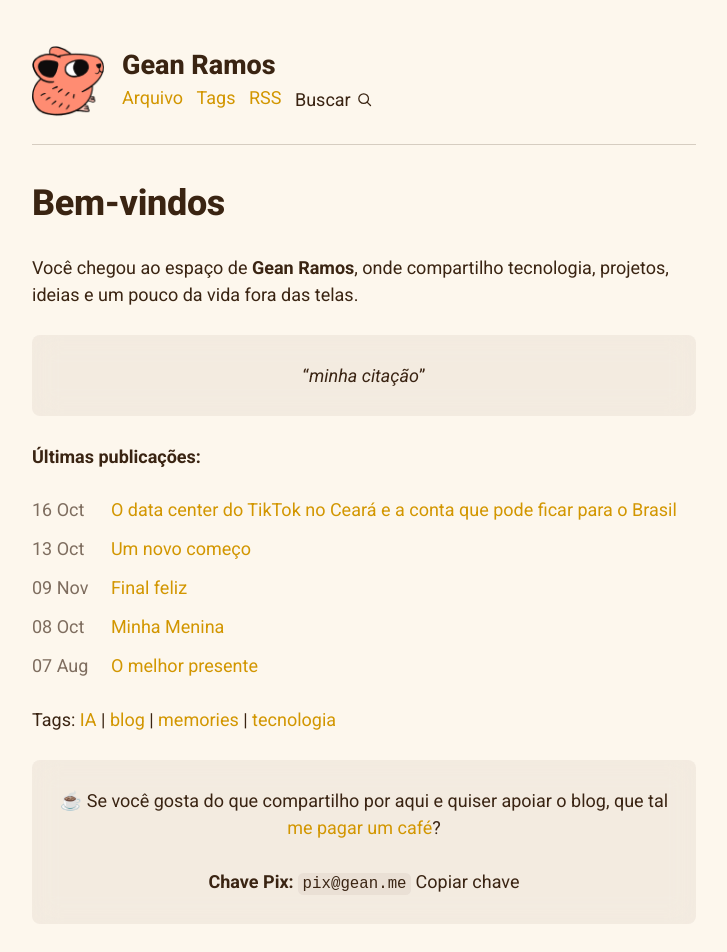
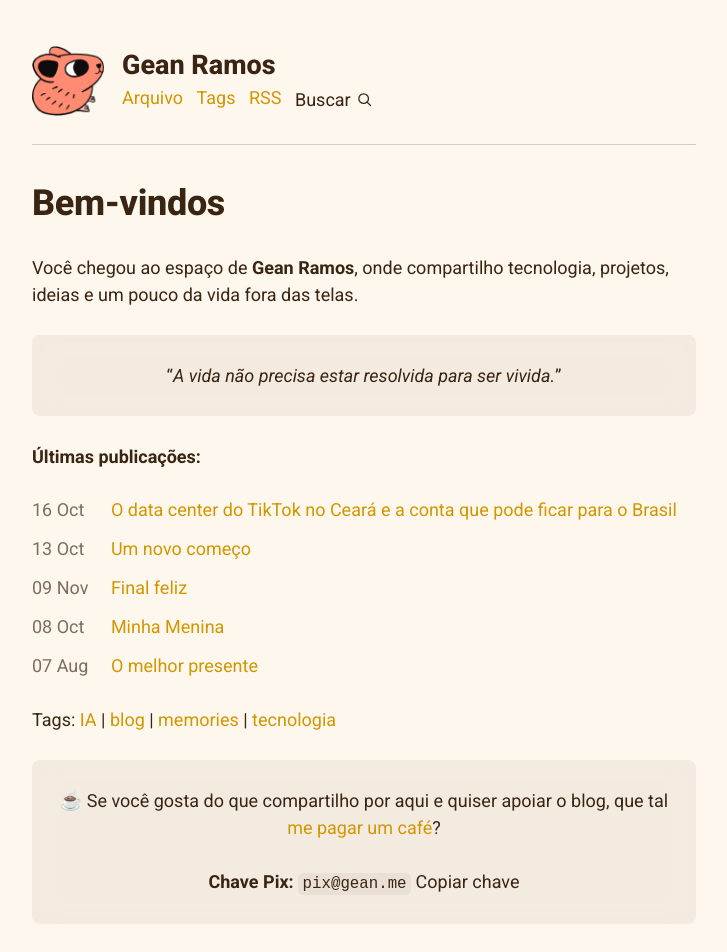
Before and after one commit to geanramoscom/geanramoscom.github.io, a Jekyll site: the page built from index.html, in a window 1280 px wide. Shown: the top 952 px of the page, without its empty margins (276-1003 px from the left). Built offline with Jekyll 4.4.1, drawn with Linux system fonts in a browser that asks for light colours; some web fonts are replaced.

Commit message:
Update citation in _config.yml

```diff
--- a/_config.yml
+++ b/_config.yml
@@ -17,7 +17,7 @@ twitter_username: "geanramos"
 
 # Apoio ao conteúdo
 support_url: "https://deflow.exchange/pt/qr/qrcode"
-citacao: "minha citação"
+citacao: "A vida não precisa estar resolvida para ser vivida."
 
 # Geração do site (GitHub Pages / Jekyll)
 markdown: kramdown
```
